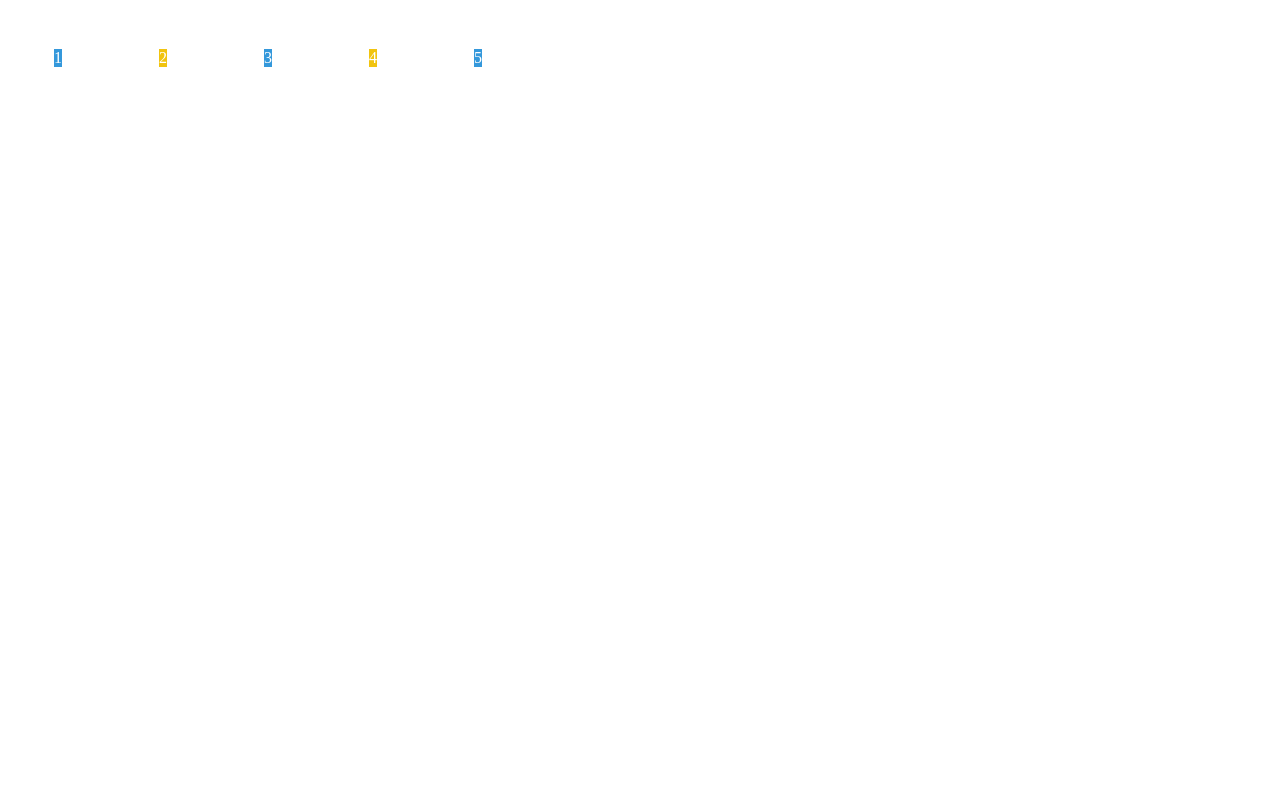
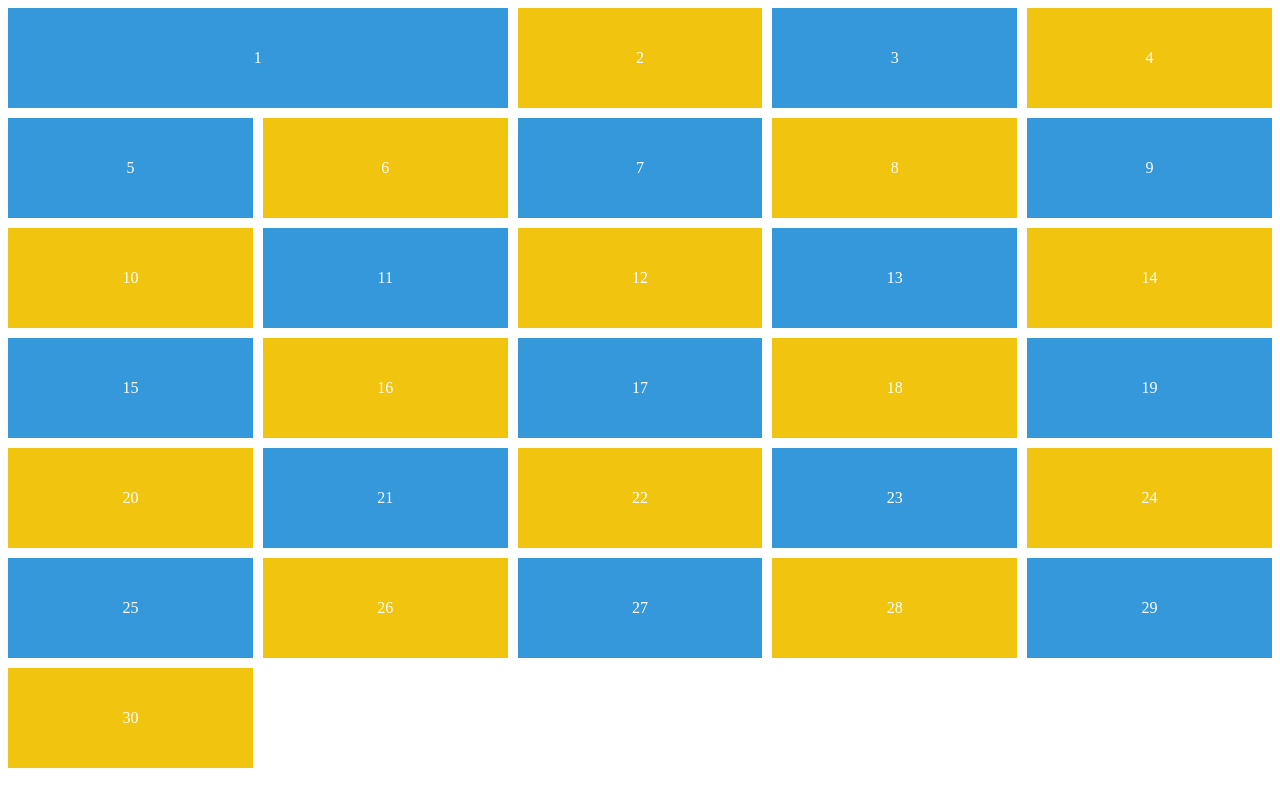
Before and after one commit to chicrock/css-practice, a plain HTML site: page grid.html in a window 1280 px wide. Drawn offline with Linux system fonts and the light colour scheme.

Commit message:
Grid Column

```diff
--- a/grid.html
+++ b/grid.html
@@ -8,12 +8,15 @@
     <style>
       .father {
         display: grid;
+        grid-gap: 10px;
+        grid-auto-rows: 100px;
+        grid-template-columns: repeat(5, 1fr);
         /*
         grid-template-rows: 300px 120px;
         grid-template-columns: 300px 150px;
         */
-        grid-auto-rows: 100px;
-        grid-gap: 5px;
+        /* grid-auto-rows: 100px;
+        grid-gap: 5px; */
         /*
         grid-template-columns: 2fr 1fr 2fr 1fr;
         */
@@ -35,13 +38,13 @@
         /*
         grid-template-columns: repeat(auto-fill, 100px);
         */
-        grid-template-columns: repeat(5, 100px);
+        /* grid-template-columns: repeat(5, 100px);
         color: white;
-        height: 100vh;
+        height: 100vh; */
         /*
         place-content: center end;
         */
-        place-items: center center;
+        /* place-items: center center; */
         /*
         justify-items: center;
         align-items: center;
@@ -77,11 +80,23 @@
       .box:nth-child(4) {
         background-color: #d35408;
       } */
+      .box {
+        display: flex;
+        align-items: center;
+        justify-content: center;
+        color: white;
+      }
       .box:nth-child(even) {
         background-color: #f1c40f;
       }
       .box:nth-child(odd) {
         background-color: #3498db;
+      }
+      .box:first-child {
+        /* Not Column Number, Line Number */
+        /* grid-column: 1 / 3; */
+        grid-column-start: 1;
+        grid-column-end: 3;
       }
     </style>
   </head>
@@ -92,6 +107,31 @@
       <div class="box">3</div>
       <div class="box">4</div>
       <div class="box">5</div>
+      <div class="box">6</div>
+      <div class="box">7</div>
+      <div class="box">8</div>
+      <div class="box">9</div>
+      <div class="box">10</div>
+      <div class="box">11</div>
+      <div class="box">12</div>
+      <div class="box">13</div>
+      <div class="box">14</div>
+      <div class="box">15</div>
+      <div class="box">16</div>
+      <div class="box">17</div>
+      <div class="box">18</div>
+      <div class="box">19</div>
+      <div class="box">20</div>
+      <div class="box">21</div>
+      <div class="box">22</div>
+      <div class="box">23</div>
+      <div class="box">24</div>
+      <div class="box">25</div>
+      <div class="box">26</div>
+      <div class="box">27</div>
+      <div class="box">28</div>
+      <div class="box">29</div>
+      <div class="box">30</div>
     </div>
   </body>
 </html>
```
Also changed, not shown: README.md.
